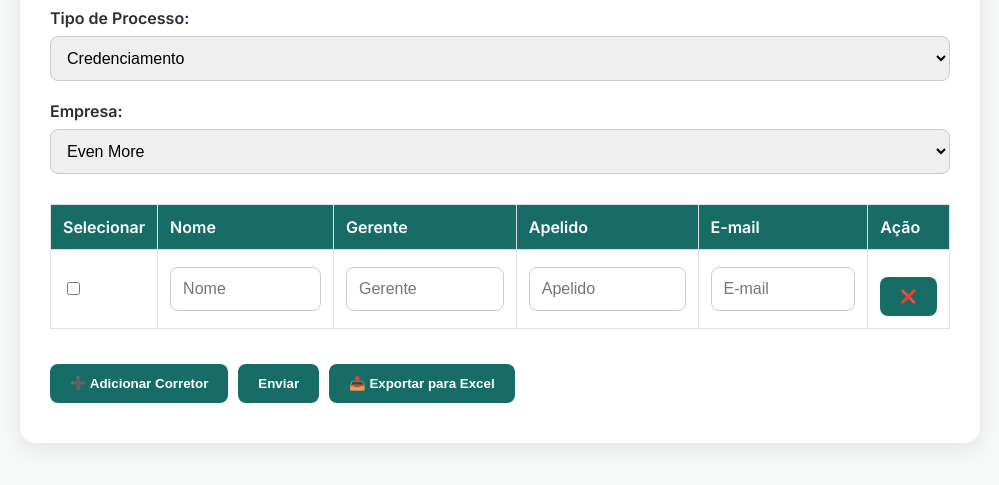
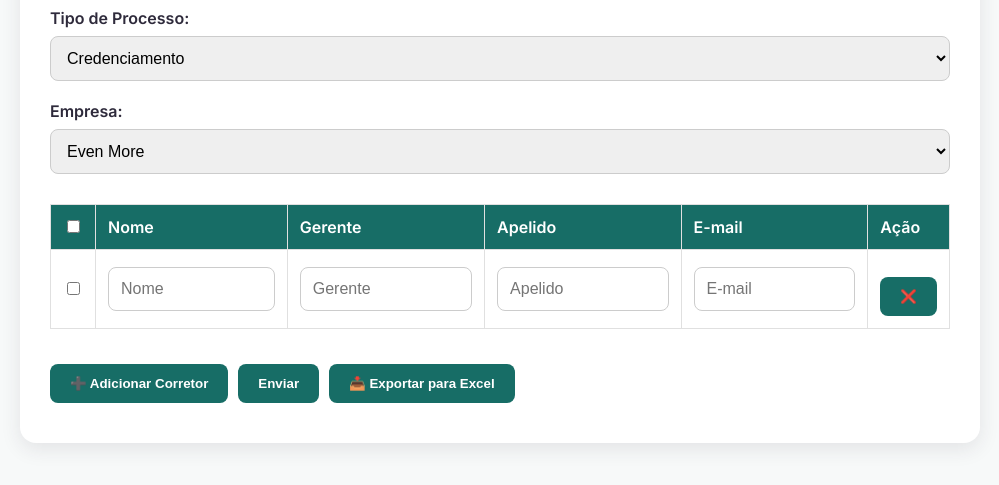
Before and after one commit to Tiimob/ImobGestor, a plain HTML site: page index.html in a window 1280 px wide. Shown: the part 139-624 px from the top of the page, without its empty margins (140-1139 px from the left). Drawn offline with Linux system fonts and the light colour scheme.

Commit message:
Update index.html

```diff
--- a/index.html
+++ b/index.html
@@ -99,7 +99,7 @@
     <table id="tabelaCorretores">
       <thead>
         <tr>
-          <th>Selecionar</th>
+          <th><input type="checkbox" id="chkSelecionarTodos" onclick="selecionarTodos(this)"></th>
           <th>Nome</th>
           <th class="th-gerente">Gerente</th>
           <th>Apelido</th>
@@ -269,9 +269,16 @@
 
       const cco = emails.join(",");
       const assunto = "Rescisão";
-      const corpo = `Rescisão - (Estágio na validade e definitivo)%0D%0A%0D%0ABoa Tarde,%0D%0A%0D%0AVimos através da presente, reiterar que o Instrumento Particular de Acordo de Parceria Operacional em Intermediação de Venda de Bens Imóveis, anteriormente firmado junto a esta empresa, encontra-se resilido a partir da presente data, tornando-se, referido Instrumento, extinto para todos os fins e efeitos de direito.%0D%0A%0D%0ASomente na posse do cartão de acesso ao condomínio, solicitamos que compareça a Vossa Senhoria à sede da EVENMOB CONSULTORIA DE IMÓVEIS LTDA., para devolução.%0D%0A%0D%0ASalientamos que esse e-mail é a garantia do descredenciamento feito de nossa base.`;
+      const corpo = `Boa Tarde,%0D%0A%0D%0AVimos através da presente, reiterar que o Instrumento Particular de Acordo de Parceria Operacional em Intermediação de Venda de Bens Imóveis, anteriormente firmado junto a esta empresa, encontra-se resilido a partir da presente data, tornando-se, referido Instrumento, extinto para todos os fins e efeitos de direito.%0D%0A%0D%0ASomente na posse do cartão de acesso ao condomínio, solicitamos que compareça a Vossa Senhoria à sede da EVENMOB CONSULTORIA DE IMÓVEIS LTDA., para devolução.%0D%0A%0D%0ASalientamos que esse e-mail é a garantia do descredenciamento feito de nossa base.`;
 
       window.location.href = `mailto:?bcc=${encodeURIComponent(cco)}&subject=${encodeURIComponent(assunto)}&body=${corpo}`;
+    }
+
+    function selecionarTodos(masterCheckbox) {
+      const checkboxes = document.querySelectorAll('.chk-exportar');
+      checkboxes.forEach(checkbox => {
+        checkbox.checked = masterCheckbox.checked;
+      });
     }
 
     document.addEventListener('keydown', function(e) {
```
